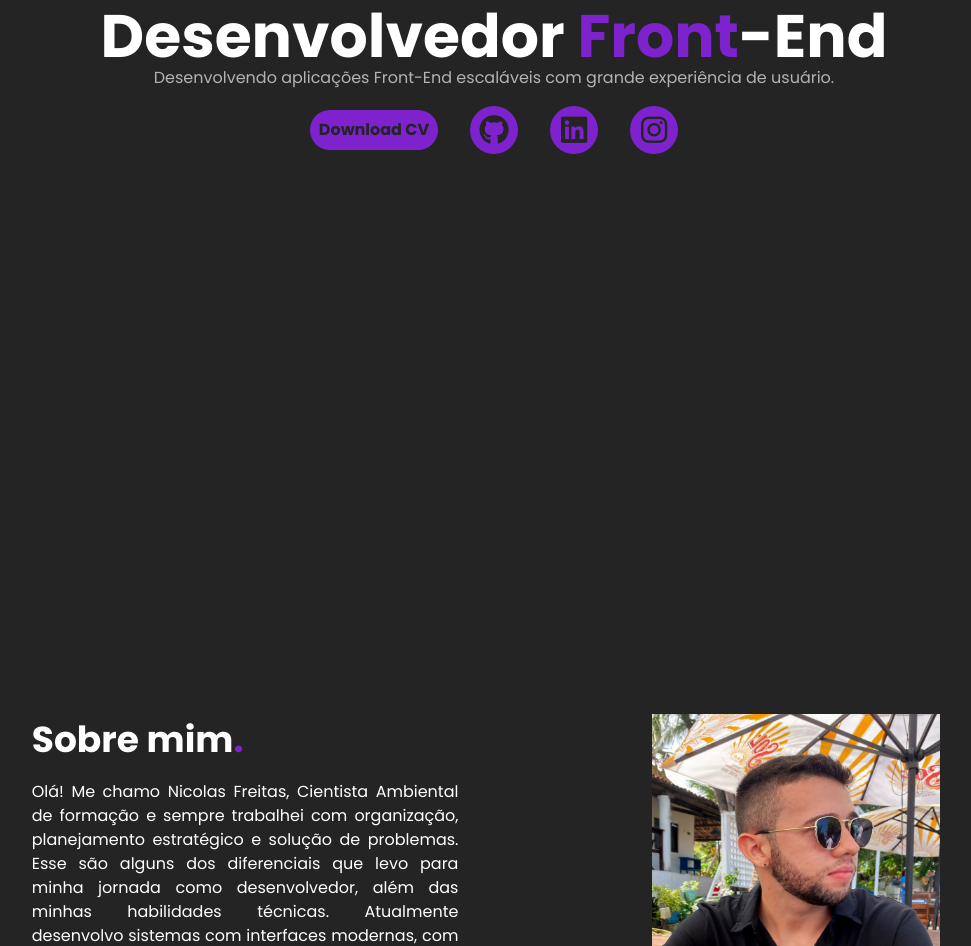
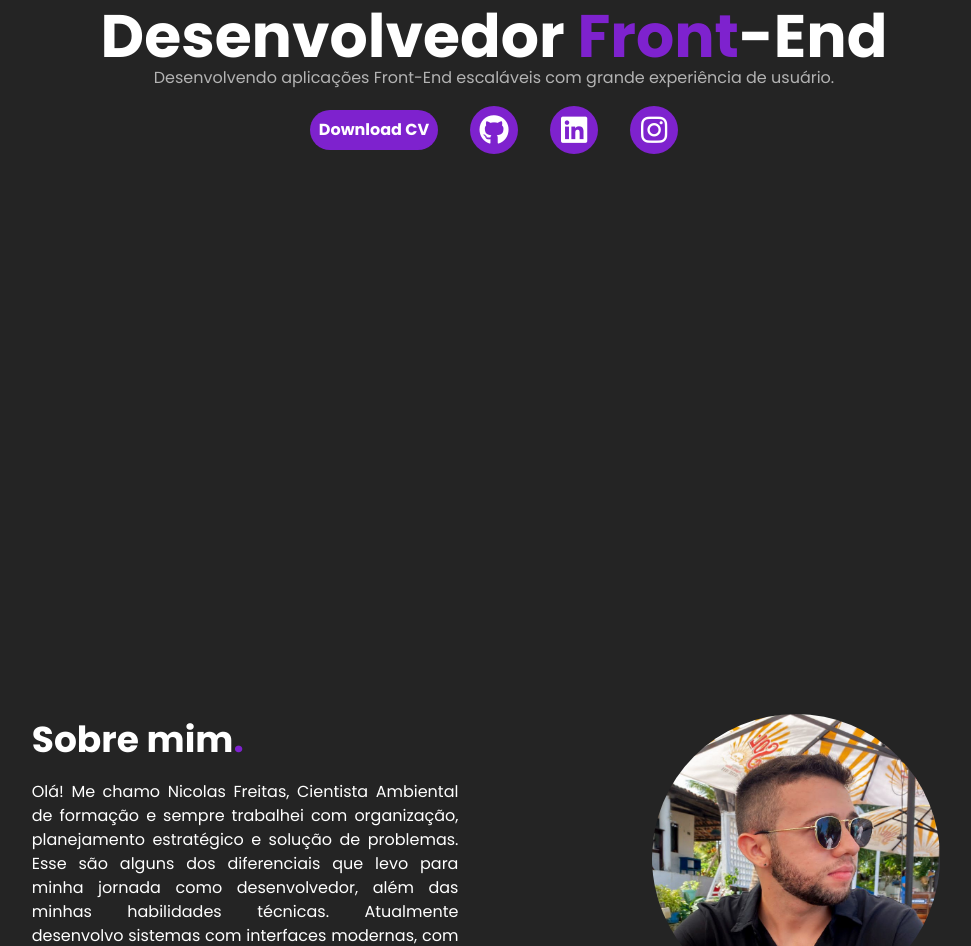
Before and after one commit to nicolasfreitas-dev/portfolio, a React (Vite) app: page / in a window 1280 px wide. Shown: the part 406-1352 px from the top of the page, without its empty margins (146-1117 px from the left). Built offline with nearby package versions, Linux system fonts and the light colour scheme.

Commit message:
fix: navbar fixed background color

```diff
--- a/index.html
+++ b/index.html
@@ -6,7 +6,7 @@
     <meta name="viewport" content="width=device-width, initial-scale=1.0" />
     <title>Nicolas Freitas</title>
   </head>
-  <body>
+  <body className="scroll-smooth">
     <div id="root"></div>
     <script src="https://kit.fontawesome.com/6ede5aa0cd.js" crossorigin="anonymous"></script>
     <script type="module" src="/src/main.jsx"></script>
--- a/src/app.js
+++ b/src/app.js
@@ -5,8 +5,8 @@ window.addEventListener("scroll", () => {
     const navHeight = navbar.getBoundingClientRect().height;
 
     if (scrollHeight > navHeight) {
-        navbar.classList.add("navbar");
+        navbar.classList.add("navbar-fixed");
     } else {
-        navbar.classList.remove("navbar");
+        navbar.classList.remove("navbar-fixed");
     }
 });
--- a/src/components/About/about.jsx
+++ b/src/components/About/about.jsx
@@ -1,5 +1,4 @@
 import profilePic from './../../assets/perfil.jpg';
-import "./about.css";
 
 export function About() {
     return (
@@ -23,7 +22,7 @@ export function About() {
                     <img
                         src={profilePic}
                         alt="Foto de perfil"
-                        className="w-72 h-72"
+                        className="w-72 h-72 rounded-full"
                     />
                 </div>
             </div>
--- a/src/components/Header/header.css
+++ b/src/components/Header/header.css
@@ -1,12 +1,13 @@
-.navbar {
+.navbar-fixed {
     position: fixed;
     top: 0;
     left: 0;
     width: 100%;
     background-color: #7e22ce;
-    color: #242424;
+    color: #FFFFFF;
+    transition: all 0.9 ease-in-out;
 }
 
-.navbar a:hover {
-    color: #d8b4fe;
+.navbar-fixed a:hover {
+    color: #3b0764;
 }
--- a/src/components/Header/header.jsx
+++ b/src/components/Header/header.jsx
@@ -2,8 +2,8 @@ import "./header.css";
 
 export function Header() {
     return (
-        <header>
-            <nav className="flex flex-row justify-between items-center w-full h-16 px-4 py-5 font-bold bg-primaryColor" id="navbar">
+        <header className="bg-primaryColor">
+            <nav className="flex flex-row justify-between items-center w-full h-16 px-4 py-5 font-bold" id="navbar">
                 <div className="ml-5">
                     <img
                     src=""
--- a/src/components/Home/home.jsx
+++ b/src/components/Home/home.jsx
@@ -14,44 +14,45 @@ export function Home () {
                 </div>
                 <div className="w-96 h-20 flex items-center justify-center gap-8">
                     <button
-                    className="w-32 h-10 bg-detailColorOne rounded-3xl flex justify-center items-center cursor-pointer hover:scale-110"
+                    className="w-32 h-10 bg-detailColorOne rounded-3xl flex justify-center items-center cursor-pointer hover:scale-110
+                    hover:bg-detailColorOneHover"
                     >
                         <a
                             href="./../assets/CV - Nicolas Freitas.pdf"
                             download="CV - Nicolas Freitas.pdf"
-                            className="font-bold text-base text-primaryColor"
+                            className="font-bold text-base text-secondaryColor"
                         >
                             Download CV
                         </a>
                     </button>
-                    <button className="size-12 rounded-[100%] bg-detailColorOne hover:scale-110">
+                    <button className="size-12 rounded-[100%] bg-detailColorOne hover:scale-110 hover:bg-detailColorOneHover">
                         <a
                             href="https://github.com/nicolasfreitas-dev"
                             rel="external"
                             target="_blank"
                             className="flex items-center justify-center"
                         >
-                            <i className="fa-brands fa-github text-[30px] text-primaryColor"></i>
+                            <i className="fa-brands fa-github text-[30px] text-secondaryColor"></i>
                         </a>
                     </button>
-                    <button className="size-12 rounded-[100%] bg-detailColorOne hover:scale-110">
+                    <button className="size-12 rounded-[100%] bg-detailColorOne hover:scale-110 hover:bg-detailColorOneHover">
                         <a
                             href="https://www.linkedin.com/in/nicolasfreitas-dev/"
                             rel="external"
                             target="_blank"
                             className="flex items-center justify-center"
                         >
-                            <i className="fa-brands fa-linkedin text-[30px] text-primaryColor"></i>
+                            <i className="fa-brands fa-linkedin text-[30px] text-secondaryColor"></i>
                         </a>
                     </button>
-                    <button className="size-12 rounded-[100%] bg-detailColorOne hover:scale-110">
+                    <button className="size-12 rounded-[100%] bg-detailColorOne hover:scale-110 hover:bg-detailColorOneHover">
                         <a
                             href="https://www.instagram.com/nicolasfreitas__/"
                             rel="external"
                             target="_blank"
                             className="flex items-center justify-center"
                         >
-                            <i className="fa-brands fa-instagram text-[30px] text-primaryColor"></i>
+                            <i className="fa-brands fa-instagram text-[30px] text-secondaryColor"></i>
                         </a>
                     </button>
                 </div>
--- a/tailwind.config.js
+++ b/tailwind.config.js
@@ -11,6 +11,7 @@ export default {
       secondaryColor: "#FFFFFF",
       terciaryColor: "#404040",
       detailColorOne: "#7e22ce",
+      detailColorOneHover: "#9333ea",
       detailColorTwo: "#B3B3B3",
     },
   },
```
Also changed, not shown: src/assets/blob.svg (added), src/assets/devburguer.jpeg (added), src/components/About/about.css (deleted).
